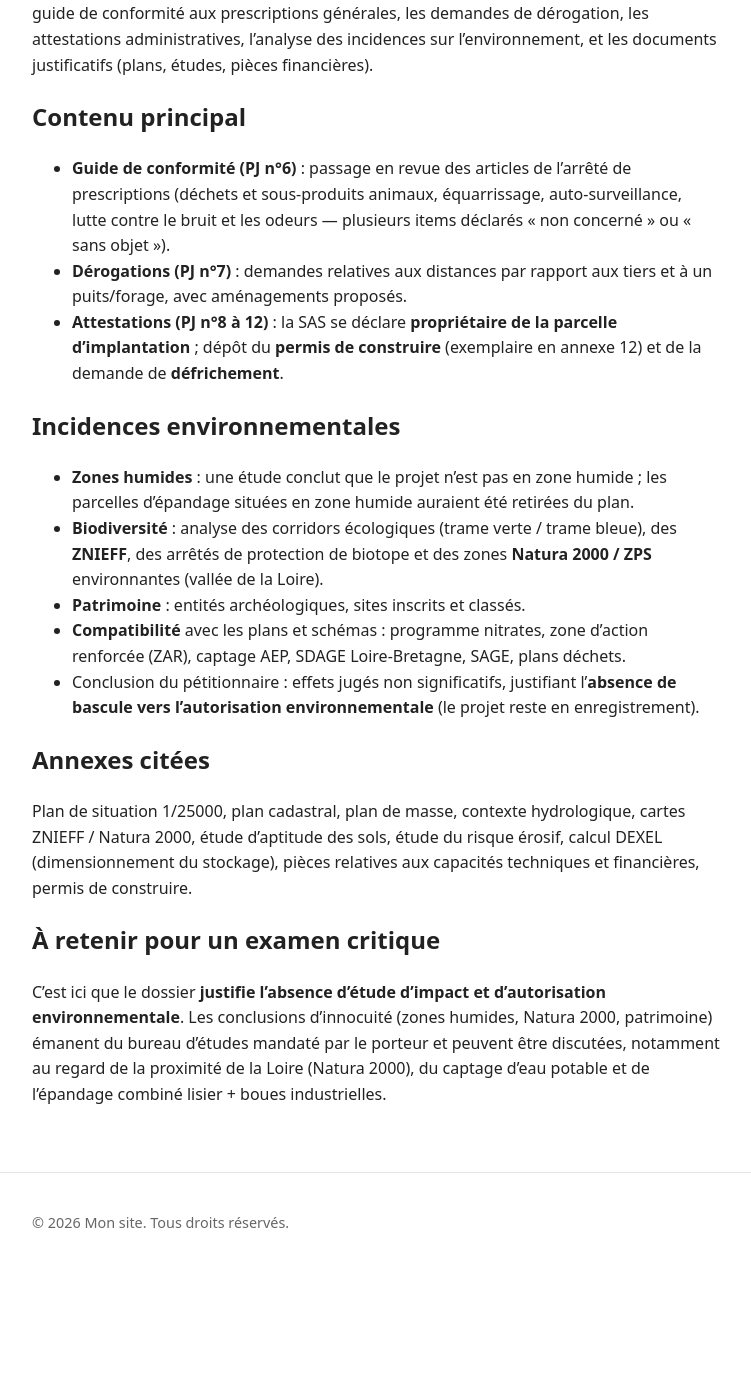
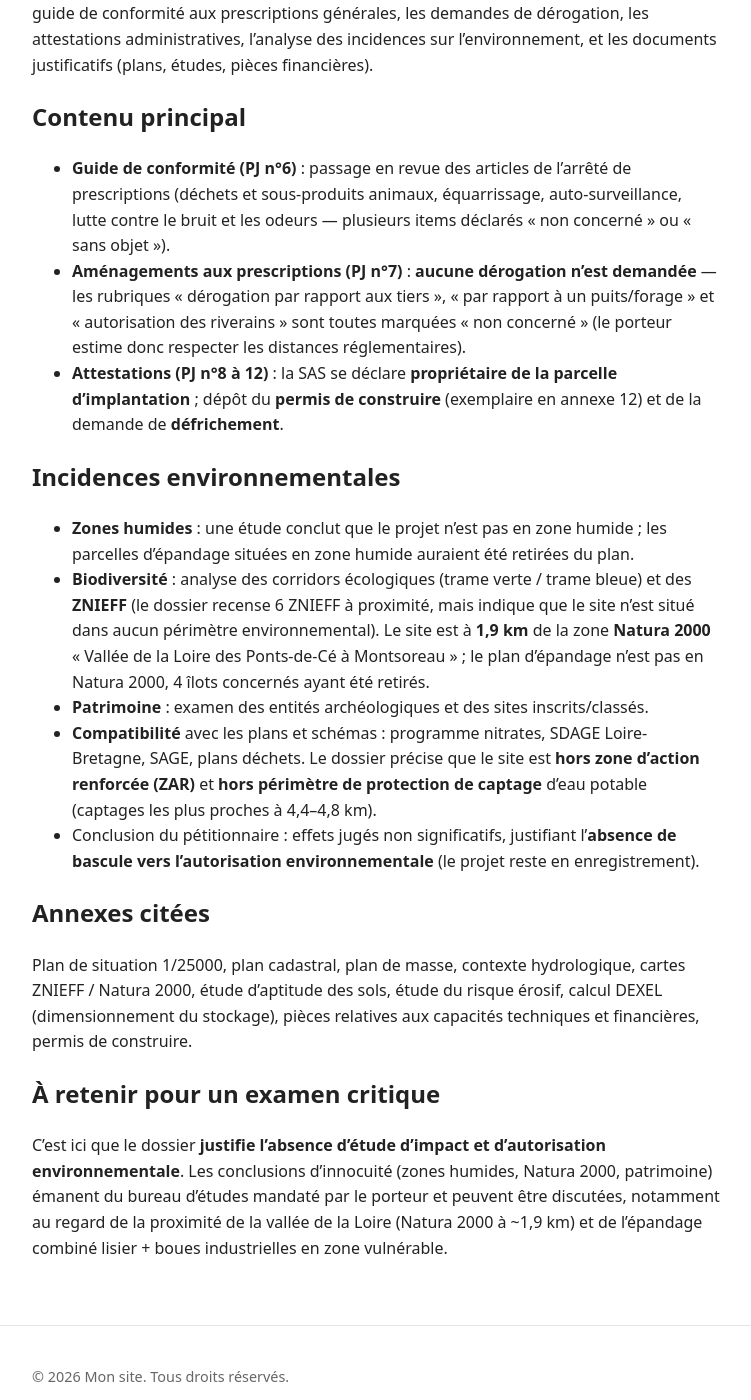
Before and after one commit to houlala/verrie-bad-trip, a Jekyll site: the page built from docs/pieces-markdown/dossier-2-resume.md, in a window 1280 px wide and 1400 px high, scrolled down 348 px. Shown: the whole window, without its empty margins (264-1015 px from the left). Built offline with Jekyll 4.4.1, drawn with Linux system fonts in a browser that asks for light colours; before the commit the page ends 1620 px from its top, so only the background shows below that.

Commit message:
Corrections suite relecture

```diff
--- a/docs/_includes/header.html
+++ b/docs/_includes/header.html
@@ -4,6 +4,7 @@
     <nav class="site-nav">
       <a href="{{ '/' | relative_url }}">Accueil</a>
       <a href="{{ '/dossier' | relative_url }}">Le dossier</a>
+      <a href="{{ '/revue-de-presse' | relative_url }}">Revue de presse</a>
       <a href="{{ '/a-propos' | relative_url }}">À propos</a>
     </nav>
   </div>
--- a/docs/pieces-markdown/dossier-2-resume.md
+++ b/docs/pieces-markdown/dossier-2-resume.md
@@ -20,8 +20,10 @@ justificatifs (plans, études, pièces financières).
 - **Guide de conformité (PJ n°6)** : passage en revue des articles de l'arrêté de
   prescriptions (déchets et sous-produits animaux, équarrissage, auto-surveillance, lutte
   contre le bruit et les odeurs — plusieurs items déclarés « non concerné » ou « sans objet »).
-- **Dérogations (PJ n°7)** : demandes relatives aux distances par rapport aux tiers et à un
-  puits/forage, avec aménagements proposés.
+- **Aménagements aux prescriptions (PJ n°7)** : **aucune dérogation n'est demandée** — les
+  rubriques « dérogation par rapport aux tiers », « par rapport à un puits/forage » et
+  « autorisation des riverains » sont toutes marquées « non concerné » (le porteur estime
+  donc respecter les distances réglementaires).
 - **Attestations (PJ n°8 à 12)** : la SAS se déclare **propriétaire de la parcelle
   d'implantation** ; dépôt du **permis de construire** (exemplaire en annexe 12) et de la
   demande de **défrichement**.
@@ -30,12 +32,16 @@ justificatifs (plans, études, pièces financières).
 
 - **Zones humides** : une étude conclut que le projet n'est pas en zone humide ; les parcelles
   d'épandage situées en zone humide auraient été retirées du plan.
-- **Biodiversité** : analyse des corridors écologiques (trame verte / trame bleue), des
-  **ZNIEFF**, des arrêtés de protection de biotope et des zones **Natura 2000 / ZPS**
-  environnantes (vallée de la Loire).
-- **Patrimoine** : entités archéologiques, sites inscrits et classés.
-- **Compatibilité** avec les plans et schémas : programme nitrates, zone d'action renforcée
-  (ZAR), captage AEP, SDAGE Loire-Bretagne, SAGE, plans déchets.
+- **Biodiversité** : analyse des corridors écologiques (trame verte / trame bleue) et des
+  **ZNIEFF** (le dossier recense 6 ZNIEFF à proximité, mais indique que le site n'est situé
+  dans aucun périmètre environnemental). Le site est à **1,9 km** de la zone **Natura 2000**
+  « Vallée de la Loire des Ponts-de-Cé à Montsoreau » ; le plan d'épandage n'est pas en
+  Natura 2000, 4 îlots concernés ayant été retirés.
+- **Patrimoine** : examen des entités archéologiques et des sites inscrits/classés.
+- **Compatibilité** avec les plans et schémas : programme nitrates, SDAGE Loire-Bretagne,
+  SAGE, plans déchets. Le dossier précise que le site est **hors zone d'action renforcée
+  (ZAR)** et **hors périmètre de protection de captage** d'eau potable (captages les plus
+  proches à 4,4–4,8 km).
 - Conclusion du pétitionnaire : effets jugés non significatifs, justifiant l'**absence de
   bascule vers l'autorisation environnementale** (le projet reste en enregistrement).
 
@@ -51,5 +57,5 @@ permis de construire.
 C'est ici que le dossier **justifie l'absence d'étude d'impact et d'autorisation
 environnementale**. Les conclusions d'innocuité (zones humides, Natura 2000, patrimoine)
 émanent du bureau d'études mandaté par le porteur et peuvent être discutées, notamment au
-regard de la proximité de la Loire (Natura 2000), du captage d'eau potable et de l'épandage
-combiné lisier + boues industrielles.
+regard de la proximité de la vallée de la Loire (Natura 2000 à ~1,9 km) et de l'épandage
+combiné lisier + boues industrielles en zone vulnérable.
```
Also changed, not shown: docs/index.md (+12 -8 lines), docs/pieces-markdown/dossier-1-resume.md (+6 -3 lines), docs/pieces-markdown/observation-1-resume.md (+3 -2 lines).
